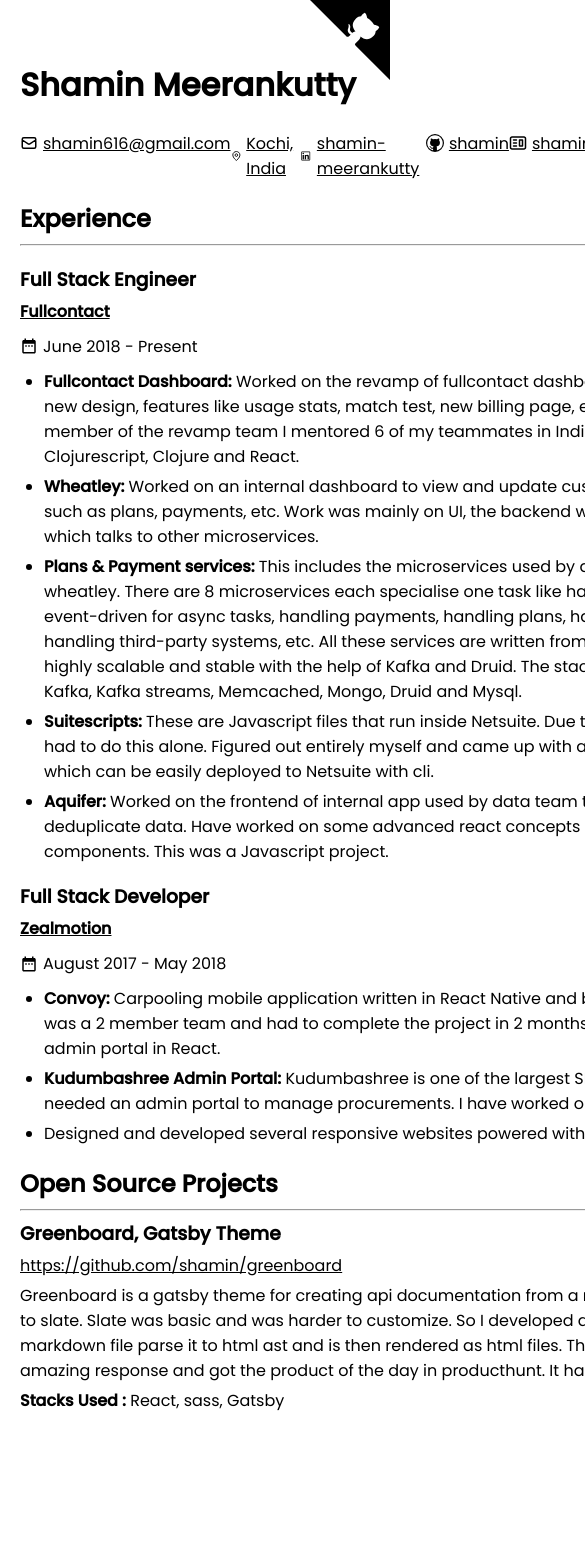
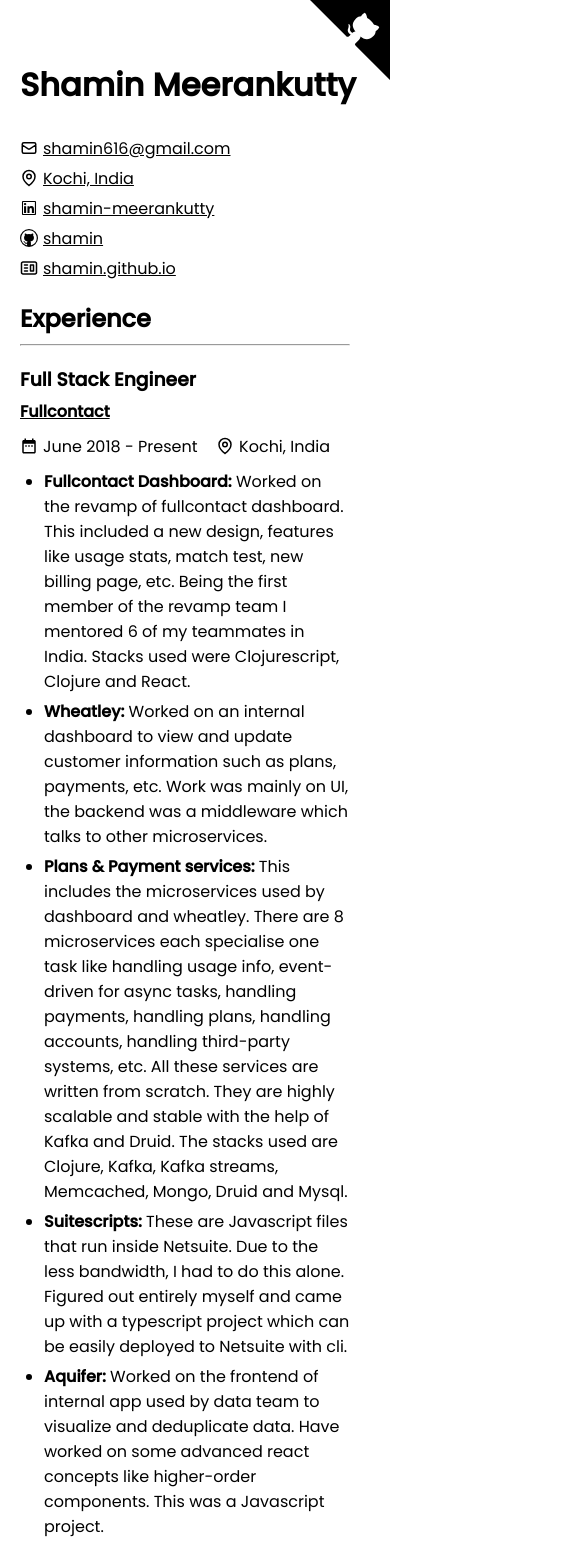
Before and after one commit to shamin/shamin.github.io, a Gatsby site: page /resume in a window 390 px wide. Shown: the top 1554 px of the page, 585 px wide, since content can reach past the window. Built offline with nearby package versions, Linux system fonts and the light colour scheme; Gatsby itself is replaced by a stand-in of ours.

Commit message:
Making resume responsive

```diff
--- a/src/components/resume/content.ts
+++ b/src/components/resume/content.ts
@@ -141,7 +141,7 @@
     name: "Postbot",
     type: "Shopify Application",
     description:
-      "Built a shopify application that shows liveorder pop-ups on shopify stores.",
+      "Built a shopify application that shows liveorder pop-ups on shopify stores. Shopify polaris, App Bridge and GraphQl api was used.",
     stacks: ["React", "React hooks", "Emotion", "Node JS", "AWS", "Mongo DB", "GraphQl"],
     link: "https://postbot.tech",
   },
@@ -150,6 +150,6 @@
     description:
       "Created a webpack boilerplate that can be used to start a small website. This boilerplate also adds sass, es6 functionality to your environment.",
     stacks: ["Webpack", "sass"],
-    link: "https://github.com/shamin",
+    link: "https://github.com/shamin/webpack-sass-bootstrap-boilerplate",
   },
 ]
--- a/src/components/resume/header.tsx
+++ b/src/components/resume/header.tsx
@@ -7,6 +7,9 @@
 import { CgWebsite } from "react-icons/cg"
 
 const resumeHeaderItemStyles = css`
+  @media only screen and (max-width: 800px) {
+    margin-top: 5px;
+  }
   a {
     color: inherit;
   }
@@ -14,7 +17,12 @@
 
 const ResumeHeaderItem = ({ item }) => (
   <li css={resumeHeaderItemStyles}>
-    <a rel="noreferrer" target="_blank" href={item.link} className="vertical-center">
+    <a
+      rel="noreferrer"
+      target="_blank"
+      href={item.link}
+      className="vertical-center"
+    >
       <item.icon className="icon-with-text" size={18} />
       <span>{item.text}</span>
     </a>
@@ -26,6 +34,11 @@
     display: flex;
     list-style: none;
     justify-content: space-between;
+  }
+  @media only screen and (max-width: 800px) {
+    .resume-header__list {
+      flex-direction: column;
+    }
   }
   @media print {
     .resume-header__name {
--- a/src/components/resume/opensource.tsx
+++ b/src/components/resume/opensource.tsx
@@ -13,6 +13,10 @@
   .opensource__stacks {
     margin: 0px;
   }
+  .opensource__type {
+    font-size: 0.8em;
+    font-weight: 400;
+  }
 `
 
 export default function ResumeOpenSourceItem({
@@ -22,9 +26,11 @@
     <li css={resumeOpenSourceStyles}>
       <h3 className="opensource__heading">
         {name}
-        {type && <span>, {type}</span>}
+        {type && <span className="opensource__type">, {type}</span>}
       </h3>
-      <a rel="noreferrer" target="_blank" href={link}>{link}</a>
+      <a rel="noreferrer" target="_blank" href={link}>
+        {link}
+      </a>
       <p className="opensource__description">{description}</p>
       <p className="opensource__stacks">
         <strong>Stacks Used : </strong>
--- a/src/components/resume/project.tsx
+++ b/src/components/resume/project.tsx
@@ -14,6 +14,10 @@
   .project__stacks {
     margin: 0px;
   }
+  .project__type {
+    font-size: 0.8em;
+    font-weight: 400;
+  }
   @media print {
     margin-top: 5px;
   }
@@ -25,12 +29,11 @@
   return (
     <li css={resumeProjectStyles}>
       <h3 className="project__heading">
-        {name}
-        {type && <span>, {type}</span>}
+        <a rel="noreferrer" target="_blank" href={link}>
+          {name}
+          {type && <span className="project__type">, {type}</span>}
+        </a>
       </h3>
-      <a rel="noreferrer" target="_blank" href={link}>
-        {link}
-      </a>
       <p className="project__description">{description}</p>
       <p className="project__stacks">
         <strong>Stacks Used : </strong>
--- a/src/pages/resume.tsx
+++ b/src/pages/resume.tsx
@@ -47,7 +47,16 @@
   }
   .print__footer {
     display: none;
+    position: fixed;
+    bottom: 10px;
   }
+
+  @media only screen and (max-width: 800px) {
+    .two-col {
+      flex-direction: column;
+    }
+  }
+
   @media print {
     font-size: 12px;
     padding: 20px 40px 0px 40px;
@@ -70,7 +79,11 @@
 export default function Resume() {
   return (
     <Layout title="Resume">
-      <GithubCorner link={"https://github.com/shamin/shamin.github.io/blob/master/src/pages/resume.tsx"} />
+      <GithubCorner
+        link={
+          "https://github.com/shamin/shamin.github.io/blob/master/src/pages/resume.tsx"
+        }
+      />
       <div css={resumeStyles}>
         <ResumeHeader />
         <div className="two-col">
```
